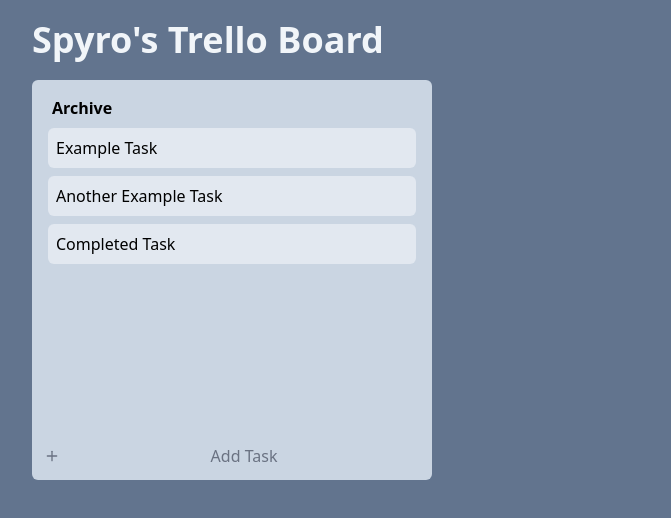
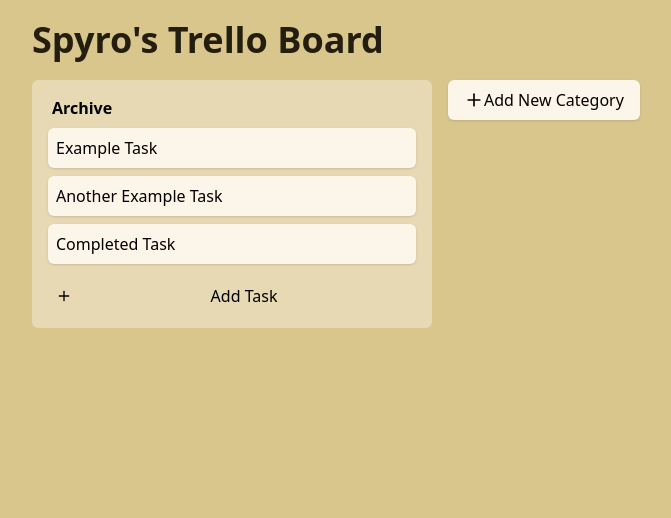
Before and after one commit to sarisman84/vite-react-todo, a React (Vite) app: page / in a window 1280 px wide. Shown: the top 518 px of the page, without its empty margins (8-679 px from the left). Built offline with nearby package versions, Linux system fonts and the light colour scheme.

Commit message:
Added the ability to create new categories

```diff
--- a/src/App.tsx
+++ b/src/App.tsx
@@ -4,6 +4,7 @@
 import type { Task } from "./data/task";
 import useUser from "./hooks/useUser";
 import CategoryBlock from "./components/core/category/block";
+import CategoryAddEntry from "./components/core/category/add-category";
 
 function _getTasksByCategory(tasks: Task[], id: number) {
   return tasks.filter((task) => task.category_id === id);
@@ -15,11 +16,11 @@
   const userData = useUser();
 
   return (
-    <main className="py-5 h-screen space-y-5 overflow-y-auto bg-slate-500">
-      <h1 className="px-10 font-bold text-4xl text-left text-slate-100">
+    <main className="py-5 h-screen space-y-5 overflow-y-auto bg-background-300">
+      <h1 className="px-10 font-bold text-4xl text-left text-text-900">
         Spyro's Trello Board
       </h1>
-      <div className="px-10">
+      <div className="flex px-10 gap-4">
         {catData.categories.map((category) => (
           <CategoryBlock
             key={category.id}
@@ -30,6 +31,7 @@
             currentUser={userData.users[0]}
           />
         ))}
+        <CategoryAddEntry createCategory={catData.createCategory}/>
       </div>
     </main>
   );
--- a/src/components/core/category/add-category.tsx
+++ b/src/components/core/category/add-category.tsx
@@ -1,17 +1,21 @@
+import { Plus } from "lucide-react";
 import type { OnCreateCategory } from "../../../data/category";
+import WizardModal from "../../elements/create-wizard";
 
 interface CategoryAddEntryContext {
-    createCategory : OnCreateCategory;
+  createCategory: OnCreateCategory;
 }
 
-function CategoryAddEntry(ctx : CategoryAddEntryContext) {
-    return(
-        <>
-        <div>
-            <button>New Category</button>
-        </div>
-        </>
-    )
+function CategoryAddEntry(ctx: CategoryAddEntryContext) {
+  function _createNewCategory() {
+    ctx.createCategory("New Category");
+  }
+  return (
+    <div className="flex max-h-10 p-4 items-center bg-accent-50 rounded-md  shadow hover:bg-accent-100">
+      <Plus size={20} className="" />
+      <button onClick={() => _createNewCategory()}>Add New Category</button>
+    </div>
+  );
 }
 
 export default CategoryAddEntry;
--- a/src/components/core/category/block.tsx
+++ b/src/components/core/category/block.tsx
@@ -15,7 +15,7 @@
 
 function CategoryBlock(ctx: CategoryBlockContext) {
   return (
-    <div className="flex flex-col p-2 space-y-2 w-100 min-h-100 max-h-full overflow-y-auto bg-slate-300 rounded-md justify-between">
+    <div className="p-2 space-y-2 w-100 bg-background-200 rounded-md max-h-fit">
       <div className="p-2 space-y-2">
         <CategoryTitle
           category={ctx.category}
@@ -23,7 +23,7 @@
         />
         {ctx.entries.map((task) => (
           <div key={task.id}>
-            <TaskEntry key={task.id} task={task}/>
+            <TaskEntry key={task.id} task={task} />
           </div>
         ))}
       </div>
--- a/src/components/core/task/add-entry.tsx
+++ b/src/components/core/task/add-entry.tsx
@@ -43,8 +43,6 @@
     _resetInputs();
   }
 
-  const tag_category: string = "Category";
-
   return (
     <>
       <WizardModal
@@ -59,7 +57,7 @@
               value={inputs[title_input]}
               onChange={(e) => _updateInput(title_input, e.target.value)}
               placeholder="New Task"
-              className="font-medium self-start"
+              className="font-medium self-start bg-background-100 rounded-md p-2 shadow"
             />
             <div className="flex flex-col space-y-1">
               <TagList title={"Category"} tag={ctx.category.title} />
@@ -67,58 +65,17 @@
             </div>
           </div>
 
-          <p className="text-slate-500 font-bold h-3">Description</p>
+          <p className="text-text font-bold h-3">Description</p>
           <form className="flex gap-2 items-center grow">
             <textarea
               value={inputs[desc_input]}
               onChange={(e) => _updateInput(desc_input, e.target.value)}
               placeholder="Example"
-              className="flex rounded-md grow bg-white p-2 w-auto overflow-y-auto pb-20"
+              className="flex rounded-md grow bg-background-100 p-2 w-auto overflow-y-auto pb-20 shadow"
             />
           </form>
         </div>
       </WizardModal>
-      {/* <Dialog
-        open={dialogOpenState}
-        onClose={() => setDialogOpenState(false)}
-        className="relative z-50"
-      >
-        <DialogBackdrop className="fixed inset-0 bg-black/30" />
-        <div className="fixed inset-0 flex w-screen items-center justify-center p-4">
-          <DialogPanel className="w-2xl bg-slate-200 rounded-md px-7 pb-5 space-y-4">
-            <div className="flex justify-between w-full pt-4 text-2xl">
-              <input
-                value={inputs[title_input]}
-                onChange={(e) => _updateInput(title_input, e.target.value)}
-                placeholder="New Task"
-                className="font-medium self-start"
-              />
-              <div className="flex flex-col space-y-1">
-                <TagList title={"Category"} tag={ctx.category.title} />
-                <TagList title={"Assignees"} tag={ctx.user.name} />
-              </div>
-            </div>
-
-            <p className="text-slate-500 font-bold h-3">Description</p>
-            <form className="flex gap-2 items-center grow">
-              <textarea
-                value={inputs[desc_input]}
-                onChange={(e) => _updateInput(desc_input, e.target.value)}
-                placeholder="Example"
-                className="flex rounded-md grow bg-white p-2 w-auto overflow-y-auto pb-20"
-              />
-            </form>
-            <div className="flex grow justify-center">
-              <button
-                onClick={() => _handleSubmission()}
-                className="items-center p-2 bg-white rounded-md text-slate-500"
-              >
-                Create Task
-              </button>
-            </div>
-          </DialogPanel>
-        </div>
-      </Dialog> */}
     </>
   );
 }
--- a/src/components/core/task/entry.tsx
+++ b/src/components/core/task/entry.tsx
@@ -7,7 +7,7 @@
 function TaskEntry({ task }: TaskEntryContext) {
   return (
     <div className="flex items-center gap-1">
-      <label className="flex grow items-center gap-2 rounded-md p-2 bg-slate-200 hover:bg-slate-400">
+      <label className="flex grow items-center gap-2 rounded-md p-2 bg-accent-50 shadow hover:bg-accent-100">
         {task.metadata.title}
       </label>
     </div>
--- a/src/components/elements/create-wizard.tsx
+++ b/src/components/elements/create-wizard.tsx
@@ -16,10 +16,10 @@
   return (
     <>
       <div>
-        <div className="flex justify-center gap-1">
+        <div className="flex justify-center gap-1 px-2 pb-2">
           <button
             onClick={() => setWizardState(true)}
-            className="flex items-center gap-2 rounded-md p-1 hover:bg-slate-400 hover:border-slate-200 grow"
+            className="flex items-center gap-2 rounded-md p-1 hover:bg-accent-100 grow px-2"
           >
             <Plus size={20} className="text-gray-500 items-center w-4" />
             <label className="grow text-center text-gray-500">
@@ -33,27 +33,27 @@
         onClose={() => setWizardState(false)}
         className="relative z-50"
       >
-        <DialogBackdrop className="fixed inset-0 bg-black/30" />
+        <DialogBackdrop className="fixed inset-0 bg-background-400/30" />
         <div className="fixed inset-0 flex w-screen items-center justify-center p-4">
-          <DialogPanel className="flex w-2xl min-h-75 bg-slate-200 rounded-md px-7 pb-5 space-y-4 self-center justify-center">
+          <DialogPanel className="flex w-2xl min-h-75 bg-background-50 rounded-md px-7 pb-5 space-y-4 self-center justify-center shadow">
             <div className="flex flex-col gap-1 self-center w-full">
               {React.Children.count(ctx.children) > 0 && ctx.children}
               {React.Children.count(ctx.children) === 0 && (
                 <div className="flex flex-col p-8">
-                  <div className="flex grow h-30 justify-center p-8 bg-white rounded-md">
-                    <p className="self-center text-slate-500">
+                  <div className="flex grow h-30 justify-center p-8 bg-background rounded-md">
+                    <p className="self-center text-text">
                       Body not implemented
                     </p>
                   </div>
                 </div>
               )}
-              <div className="flex grow justify-center">
+              <div className="flex grow justify-start pt-4">
                 <button
                   onClick={() => {
                     ctx.create_button_callback();
                     setWizardState(false);
                   }}
-                  className="items-center p-2 bg-white rounded-md text-slate-500"
+                  className="items-center p-2 bg-accent-100 rounded-md text-text-800 shadow font-bold"
                 >
                   {ctx.create_button_title}
                 </button>
--- a/src/components/elements/tag-list.tsx
+++ b/src/components/elements/tag-list.tsx
@@ -5,9 +5,9 @@
 
 function TagList(ctx: TagListContext) {
   return (
-    <p className="flex justify-around w-40 text-slate-500 text-sm items-center">
+    <p className="flex justify-around w-40 text-text-900 text-sm items-center">
       {ctx.title}:
-      <label className="bg-white rounded-md py-0.5 px-1 font-bold">
+      <label className="bg-accent-100 rounded-md py-0.5 px-1 font-bold shadow">
         {ctx.tag}
       </label>
     </p>
--- a/src/index.css
+++ b/src/index.css
@@ -1 +1,64 @@
 @import "tailwindcss";
+
+@theme {
+  --color-*: initial;
+  --color-text-50: #f7f5ed;
+  --color-text-100: #efeadc;
+  --color-text-200: #dfd5b9;
+  --color-text-300: #d0c095;
+  --color-text-400: #c0ab72;
+  --color-text-500: #b0964f;
+  --color-text-600: #8d783f;
+  --color-text-700: #6a5a2f;
+  --color-text-800: #463c20;
+  --color-text-900: #231e10;
+  --color-text-950: #120f08;
+
+  --color-background-50: #f9f5ec;
+  --color-background-100: #f2ecd9;
+  --color-background-200: #e6d9b3;
+  --color-background-300: #d9c68c;
+  --color-background-400: #ccb366;
+  --color-background-500: #bf9f40;
+  --color-background-600: #998033;
+  --color-background-700: #736026;
+  --color-background-800: #4d4019;
+  --color-background-900: #26200d;
+  --color-background-950: #131006;
+
+  --color-primary-50: #f9f5eb;
+  --color-primary-100: #f4ecd7;
+  --color-primary-200: #e8d8b0;
+  --color-primary-300: #ddc588;
+  --color-primary-400: #d1b161;
+  --color-primary-500: #c69e39;
+  --color-primary-600: #9e7e2e;
+  --color-primary-700: #775f22;
+  --color-primary-800: #4f3f17;
+  --color-primary-900: #28200b;
+  --color-primary-950: #141006;
+
+  --color-secondary-50: #faf6ea;
+  --color-secondary-100: #f6edd5;
+  --color-secondary-200: #eddaab;
+  --color-secondary-300: #e3c882;
+  --color-secondary-400: #dab558;
+  --color-secondary-500: #d1a32e;
+  --color-secondary-600: #a78225;
+  --color-secondary-700: #7d621c;
+  --color-secondary-800: #544112;
+  --color-secondary-900: #2a2109;
+  --color-secondary-950: #151005;
+
+  --color-accent-50: #fbf6e9;
+  --color-accent-100: #f8edd3;
+  --color-accent-200: #f0dca8;
+  --color-accent-300: #e9ca7c;
+  --color-accent-400: #e1b851;
+  --color-accent-500: #daa725;
+  --color-accent-600: #ae851e;
+  --color-accent-700: #836416;
+  --color-accent-800: #57430f;
+  --color-accent-900: #2c2107;
+  --color-accent-950: #161104;
+}
```
